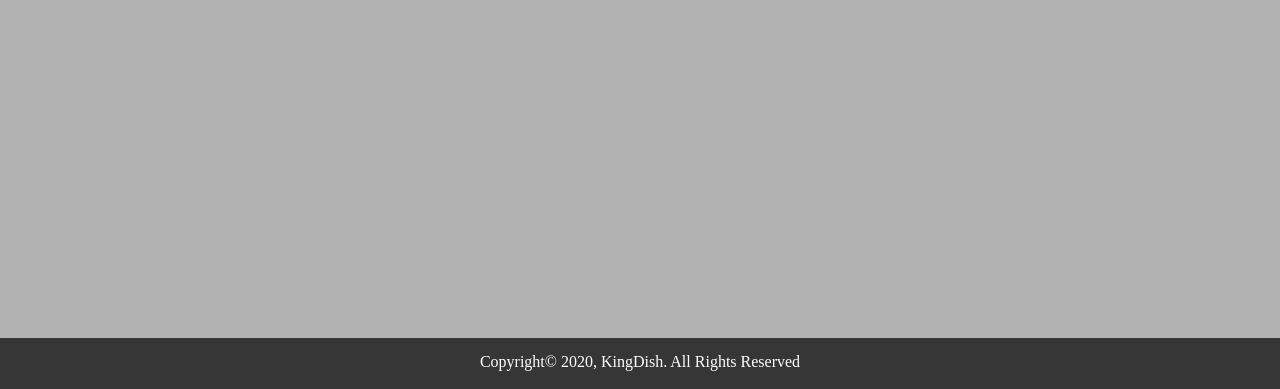
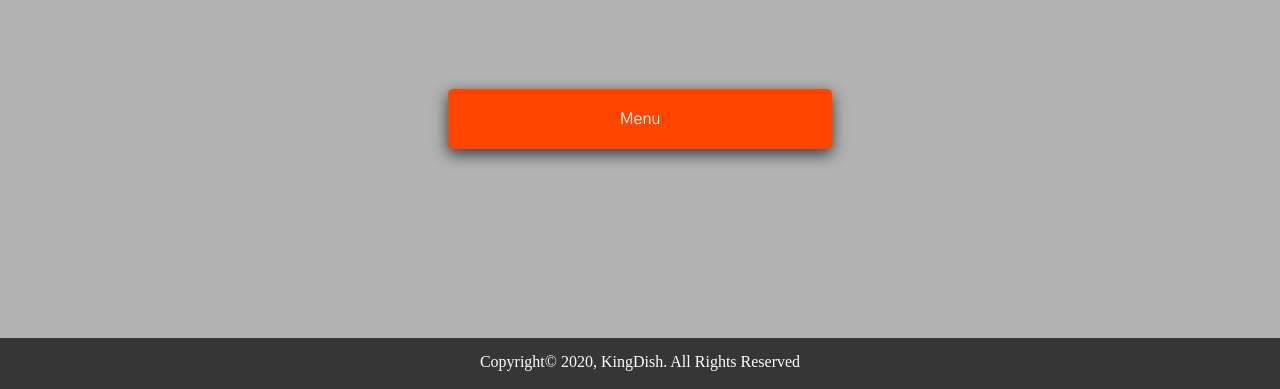
Before and after one commit to arodriguez175/kingdish, a plain HTML site: page index.html in a window 1280 px wide. Shown: the part 460-849 px from the top of the page. Drawn offline with Linux system fonts and the light colour scheme.

Commit message:
Added a new CTA button.

```diff
--- a/index.html
+++ b/index.html
@@ -29,19 +29,20 @@
 
     <div id="page-container">
     <div id="content-wrap">
-     <!-- all other page content -->
      <!-- Content -->
        <div class="container">
         <div class="row">
             <div class="col-12">
-            <!-- Title -->
+                <!-- Title -->
                 <h1 id="title"><i class="fas fa-utensils"></i><span style="color: darkorange">King</span>Dish</h1>
-
-
             </div>
         </div>
     </div>
 
+        <!-- CTA button -->
+        <div id="button-holder">
+            <a href="menu.html">Menu</a>
+        </div>
 
     </div>
         <footer id="footer"></footer>
--- a/stylesheet.css
+++ b/stylesheet.css
@@ -118,8 +118,10 @@ html, body {
     }
 
     #button-holder {
-        text-align: center;
-        margin-top: 375px;
+        width: 100%;
+
+        position: absolute;
+        bottom: 8%;
     }
 
     #button-holder a {
@@ -140,8 +142,9 @@ html, body {
 /* Tablet */
 @media only screen and (min-width: 768px) {
     #button-holder {
-        text-align: center;
-        margin-top: 315px;
+    width: 100%;
+    position: absolute;
+    bottom: 8%;
     }
 
     #button-holder a {
@@ -177,7 +180,8 @@ html, body {
 
     #button-holder {
         text-align: center;
-        margin-top: 100px;
+        position: absolute;
+        bottom: 30%;
     }
 
     #button-holder a {
@@ -227,7 +231,7 @@ html, body {
     text-align: center;
   }
 
-    #button-holder-home a {
+    #button-holder a {
 
         padding: 20px;
         display: inline-block;
@@ -237,11 +241,11 @@ html, body {
 
 /* Small devices (portrait tablets and large phones, 600px and up) */
 @media only screen and (min-width: 600px) {
-    #button-holder-home {
+    #button-holder {
     text-align: center;
   }
 
-    #button-holder-home a {
+    #button-holder a {
         padding: 20px;
         display: inline-block;
         width: 100%;
@@ -254,11 +258,11 @@ html, body {
 
 /* Medium devices (landscape tablets, 768px and up) */
 @media only screen and (min-width: 768px) {
-    #button-holder-home {
+    #button-holder {
     text-align: center;
   }
 
-    #button-holder-home a {
+    #button-holder a {
         padding: 20px;
         display: inline-block;
         width: 100%;
@@ -267,11 +271,11 @@ html, body {
 
 /* Large devices (laptops/desktops, 992px and up) */
 @media only screen and (min-width: 992px) {
-    #button-holder-home {
+    #button-holder {
     text-align: center;
   }
 
-    #button-holder-home a {
+    #button-holder a {
         padding: 20px;
         display: inline-block;
         width: 50%;
@@ -280,11 +284,11 @@ html, body {
 
 /* Extra large devices (large laptops and desktops, 1200px and up) */
 @media only screen and (min-width: 1200px) {
-    #button-holder-home {
+    #button-holder {
     text-align: center;
   }
 
-    #button-holder-home a{
+    #button-holder a{
         padding: 20px;
         display: inline-block;
         width: 30%;
```
